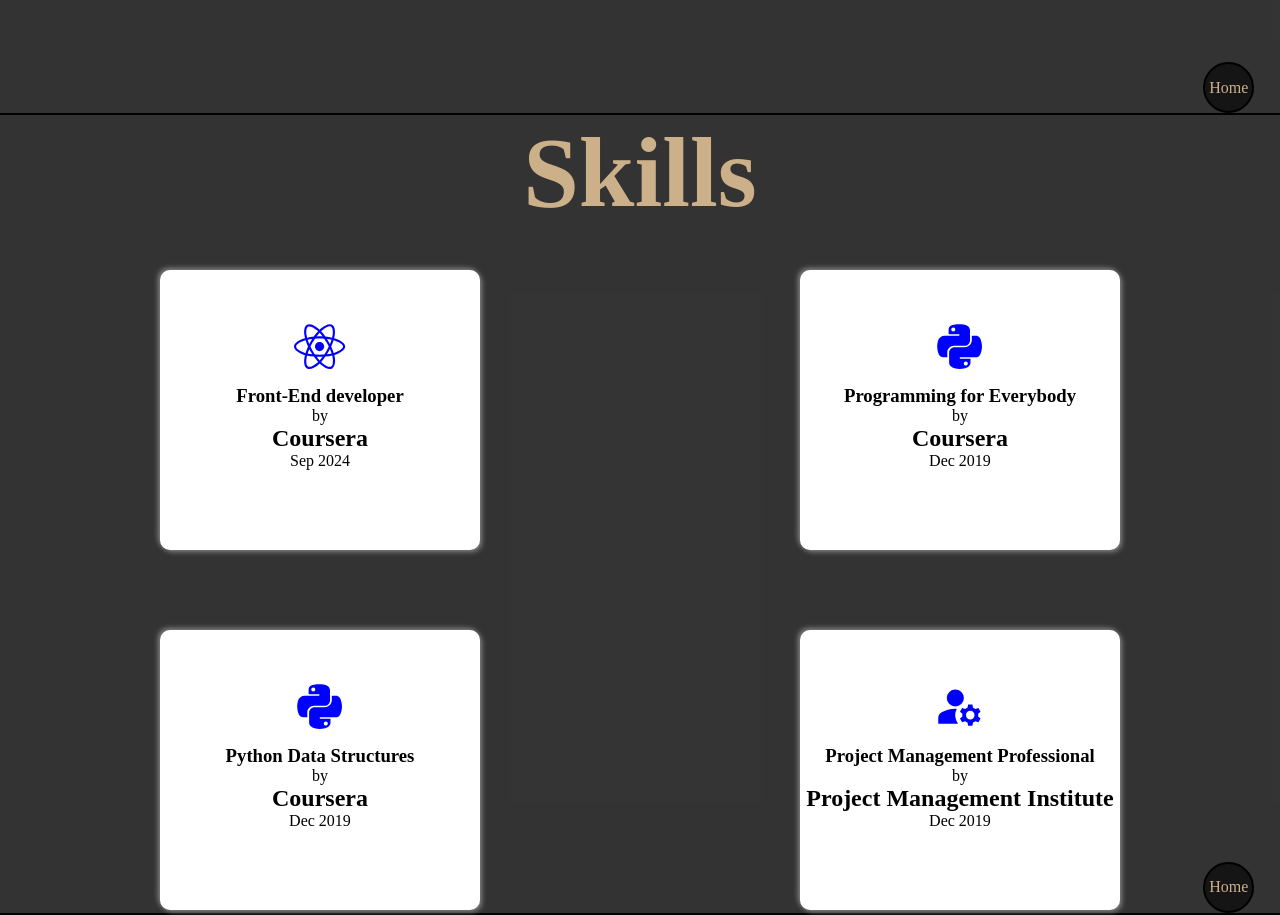
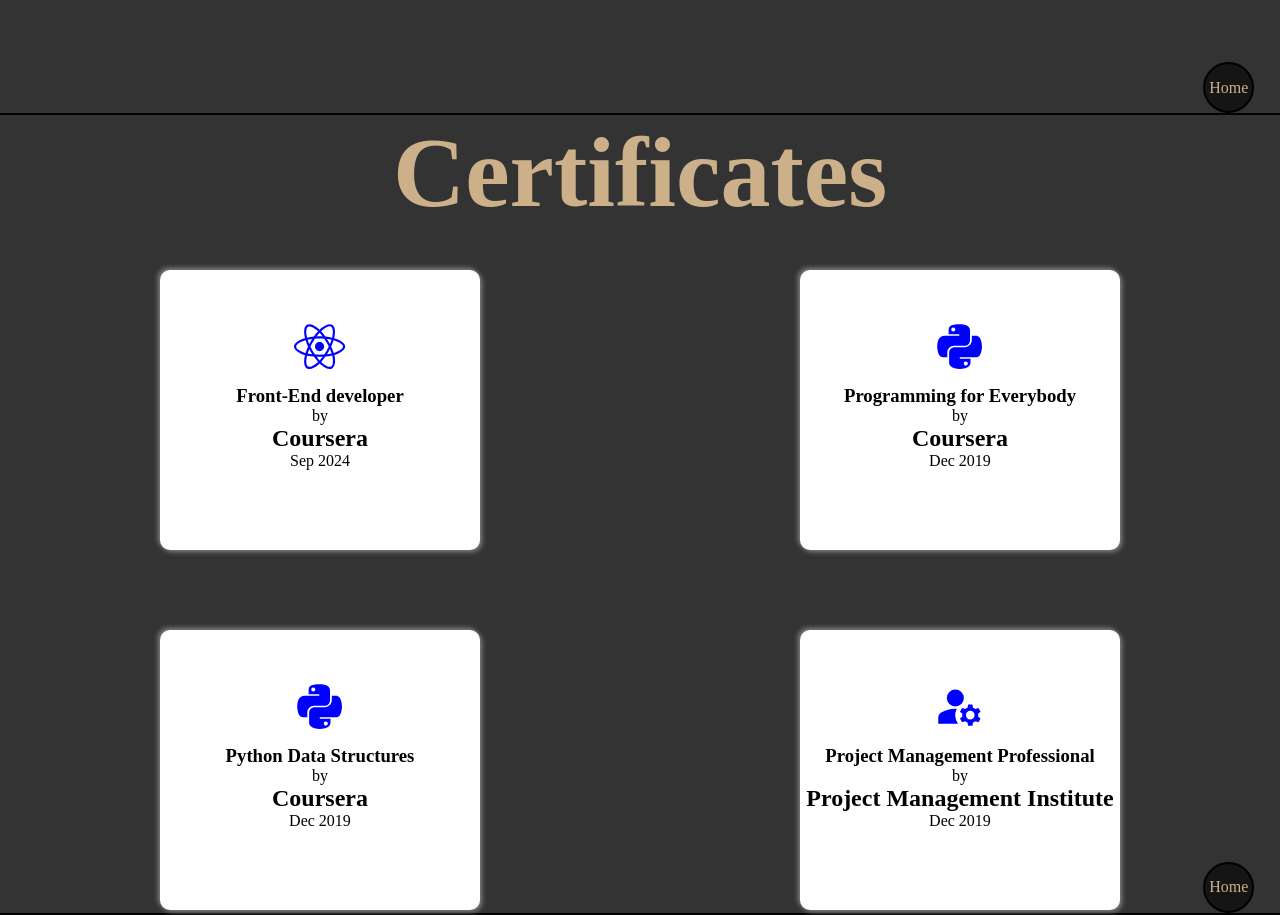
Before and after one commit to karanajmera8/karanajmeraportfolio, a React (Create React App) app: page / in a window 1280 px wide. Shown: the part 4533-5448 px from the top of the page. Built offline with nearby package versions, Linux system fonts and the light colour scheme.

Commit message:
certificates title fix

```diff
--- a/src/Components/Certificates.js
+++ b/src/Components/Certificates.js
@@ -37,7 +37,7 @@
 
   return (
     <section id='certificates'>
-      <h2 className='about-title' style={{fontSize:'100px'}}>Skills</h2>
+      <h2 className='about-title' style={{fontSize:'100px'}}>Certificates</h2>
       <CertificateCards data={certificate}></CertificateCards>
       <BackTop />
       <hr color='black'></hr>
```
